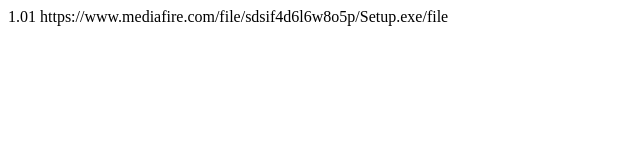
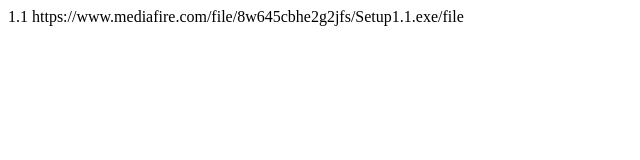
Before and after one commit to LeKhacTin19/update-api, a plain HTML site: page index.html in a window 1280 px wide. Shown: the full height of the page, 0-640 px from the left. Drawn offline with Linux system fonts and the light colour scheme.

Commit message:
Update index.html

```diff
--- a/index.html
+++ b/index.html
@@ -1,5 +1,5 @@
 <update>
-  <title>NS Editor 2024.01</title>
-  <version>1.01</version>
-  <link>https://www.mediafire.com/file/sdsif4d6l6w8o5p/Setup.exe/file</link>
+  <title>NS Editor 2024.1</title>
+  <version>1.1</version>
+  <link>https://www.mediafire.com/file/8w645cbhe2g2jfs/Setup1.1.exe/file</link>
 </update>
```
